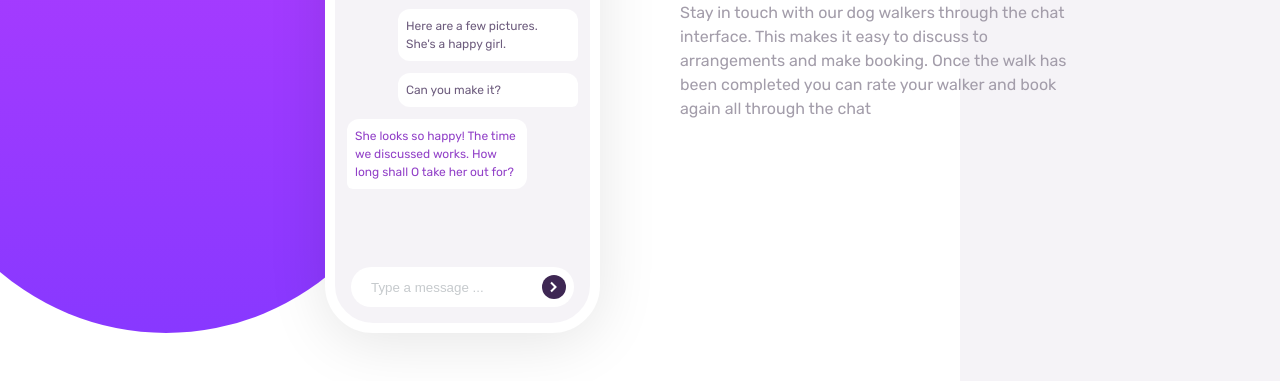
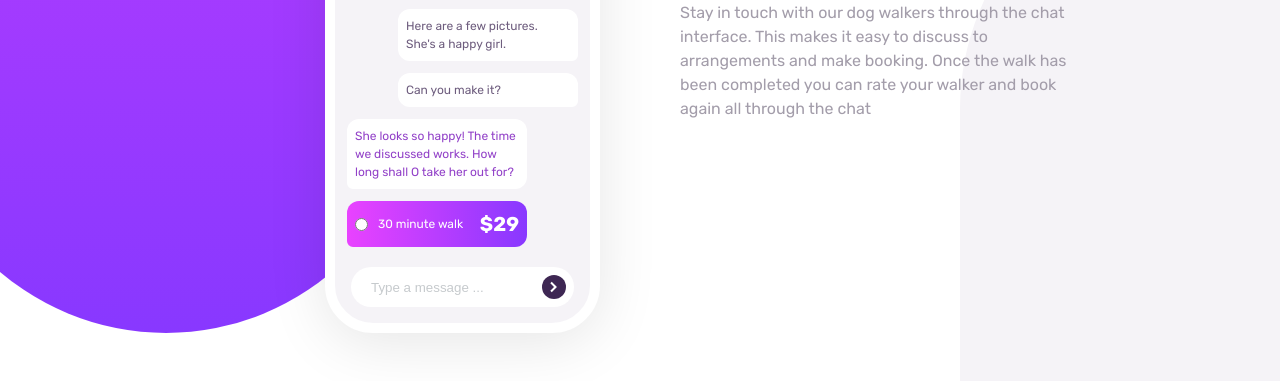
Before and after one commit to Neer-Shrestha/Chat-App-CSS, a plain HTML site: page index.html in a window 1280 px wide. Shown: the part 387-768 px from the top of the page. Drawn offline with Linux system fonts and the light colour scheme.

Commit message:
Chat app css

```diff
--- a/assets/css/style.css
+++ b/assets/css/style.css
@@ -55,31 +55,60 @@ body {
   height: 100vh;
   width: 100vw;
   position: relative;
+  overflow-y: scroll;
+  padding-top: 5rem;
+}
+@media (min-width: 768px) {
+  body {
+    padding-top: 0;
+    height: 100vh;
     overflow: hidden;
     display: flex;
     align-items: center;
+  }
 }
 
 body::after,
 body::before {
   content: "";
-  width: 40%;
-  height: 150%;
+  width: 70%;
+  height: 100%;
   border-radius: 2000px;
   position: absolute;
   z-index: -1;
 }
+@media (min-width: 768px) {
+  body::after,
+body::before {
+    width: 40%;
+    height: 150%;
+  }
+}
 
 body::after {
   background: var(--clr-linear-three);
+  top: -50%;
+  left: -9%;
+}
+@media (min-width: 768px) {
+  body::after {
     top: -60%;
     left: -7%;
+  }
 }
 
 body::before {
   background: var(--app-body);
-  bottom: -60%;
+  bottom: -50%;
+  right: 0;
+  border-bottom-left-radius: 0;
+  border-bottom-right-radius: 0;
+}
+@media (min-width: 768px) {
+  body::before {
     right: -15%;
+    bottom: -80%;
+  }
 }
 
 h1,
@@ -100,9 +129,14 @@ h6 {
 }
 
 h1 {
+  font-size: 1.75rem;
+  margin-bottom: 1.5rem;
+  color: var(--main-heading);
+}
+@media (min-width: 768px) {
+  h1 {
     font-size: var(--fs-heading);
-  color: var(--main-heading);
-  margin-bottom: 1.5rem;
+  }
 }
 
 a {
@@ -154,9 +188,14 @@ ul {
 .main-grid {
   height: 80vh;
   display: grid;
-  grid-template-columns: repeat(2, 1fr);
+  grid-template-columns: 1fr;
   gap: 5rem;
   align-items: center;
+}
+@media (min-width: 768px) {
+  .main-grid {
+    grid-template-columns: repeat(2, 1fr);
+  }
 }
 
 .title {
@@ -353,4 +392,41 @@ ul {
   background-color: var(--clr-white);
   color: var(--clr-moderate-violet);
   border-bottom-left-radius: 6px;
+}
+
+.price-list {
+  display: flex;
+  flex-direction: column;
+  gap: 0.75rem;
+}
+.price-list .form-group {
+  width: 180px;
+  font-size: 0.75rem;
+  border-radius: 12px;
+  padding: 0.5rem;
+  color: var(--clr-white);
+  display: flex;
+  align-items: center;
+  gap: 10px;
+}
+.price-list label {
+  width: 90%;
+  display: flex;
+  justify-content: space-between;
+  align-items: center;
+}
+.price-list .price {
+  font-size: 1.25rem;
+  font-weight: var(--fw-700);
+}
+.price-list.right {
+  align-items: flex-end;
+}
+.price-list.right .form-group {
+  background: var(--clr-linear-two);
+  border-bottom-right-radius: 6px;
+}
+.price-list.left .form-group {
+  background: var(--clr-linear-one);
+  border-bottom-left-radius: 6px;
 }/*# sourceMappingURL=style.css.map */
--- a/index.html
+++ b/index.html
@@ -72,6 +72,21 @@
             </li> -->
           </ul>
           <!-- End of chat list -->
+          <form action="#" class="price-list left">
+            <div class="form-group">
+              <input type="radio" name="checkbox" id="option-one">
+              <label for="option-one">30 minute walk
+                <span class="price">$29</span>
+              </label>
+            </div>
+            <div class="form-group">
+              <input type="radio" name="checkbox" id="option-two">
+              <label for="option-two">1 hour walk
+                <span class="price">$29</span>
+              </label>
+            </div>
+          </form>
+          <!-- End of chat list -->
         </div>
         <!-- End of chat body -->
         <form class="chat-input">
```
Lines whose indentation alone changed are shown as unchanged.
